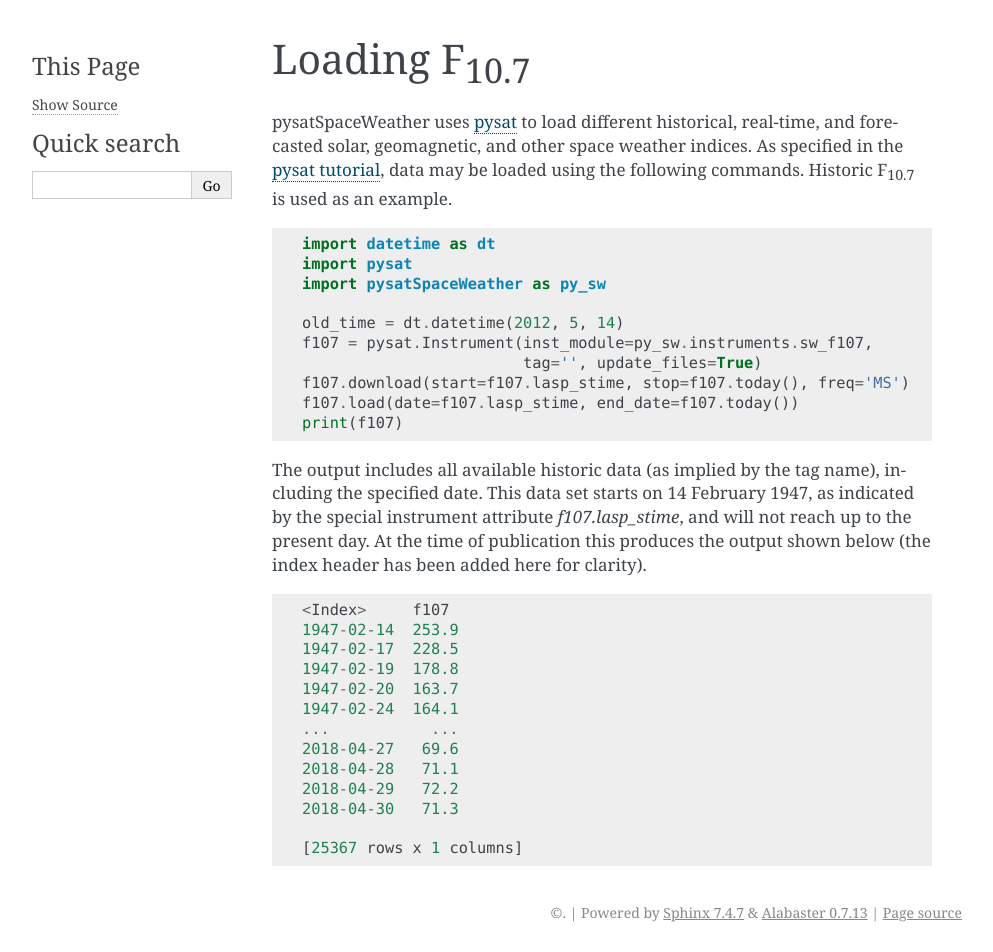
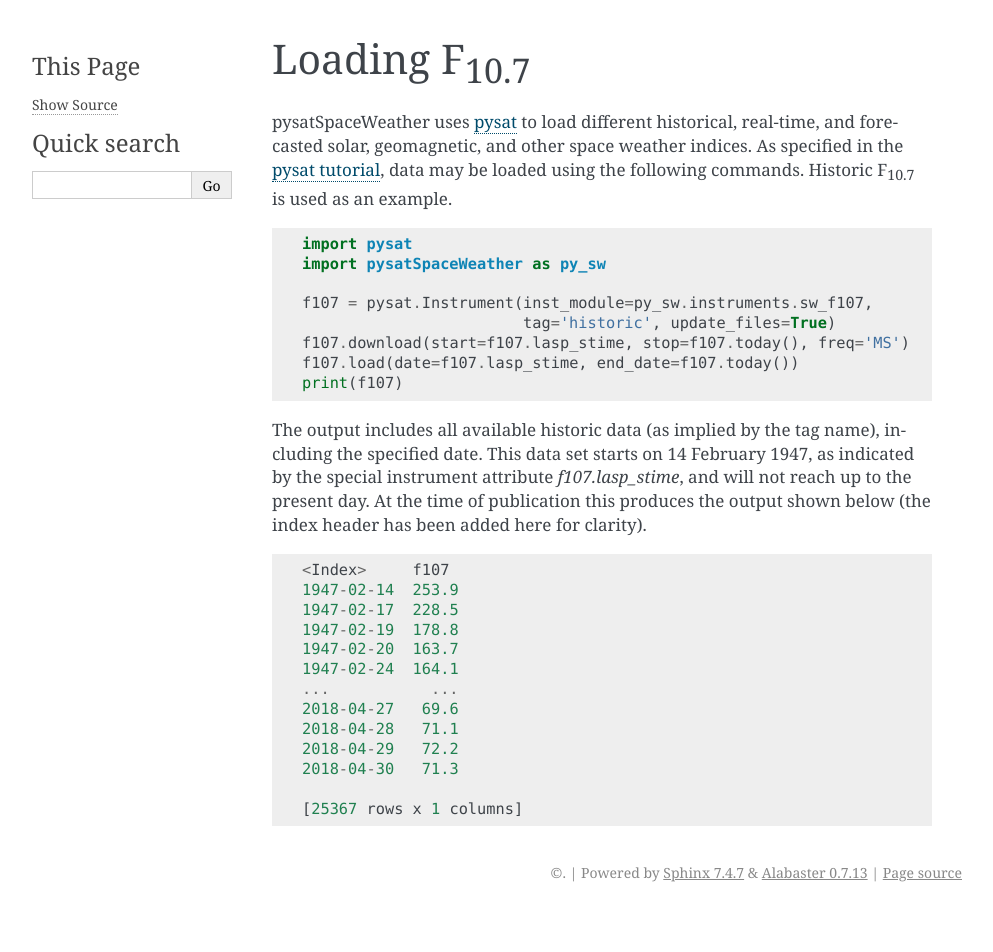
Before and after one commit to pysat/pysatSpaceWeather, a Sphinx documentation site: the page built from docs/examples/ex_init.rst, in a window 1280 px wide. Shown: the whole page, without its empty margins (148-1141 px from the left). Built offline with Sphinx 7.4.7, drawn with Linux system fonts in a browser that asks for light colours; after the commit the page ends 912 px from its top, so only the background shows below that.

Commit message:
DOC: updated historic F10.7 example
Updated the historic F10.7 example to remove unused variables/imports and update the tag.

```diff
--- a/docs/examples/ex_init.rst
+++ b/docs/examples/ex_init.rst
@@ -11,13 +11,11 @@
 ::
 
 
-   import datetime as dt
    import pysat
    import pysatSpaceWeather as py_sw
 
-   old_time = dt.datetime(2012, 5, 14)
    f107 = pysat.Instrument(inst_module=py_sw.instruments.sw_f107,
-                           tag='', update_files=True)
+                           tag='historic', update_files=True)
    f107.download(start=f107.lasp_stime, stop=f107.today(), freq='MS')
    f107.load(date=f107.lasp_stime, end_date=f107.today())
    print(f107)
```
